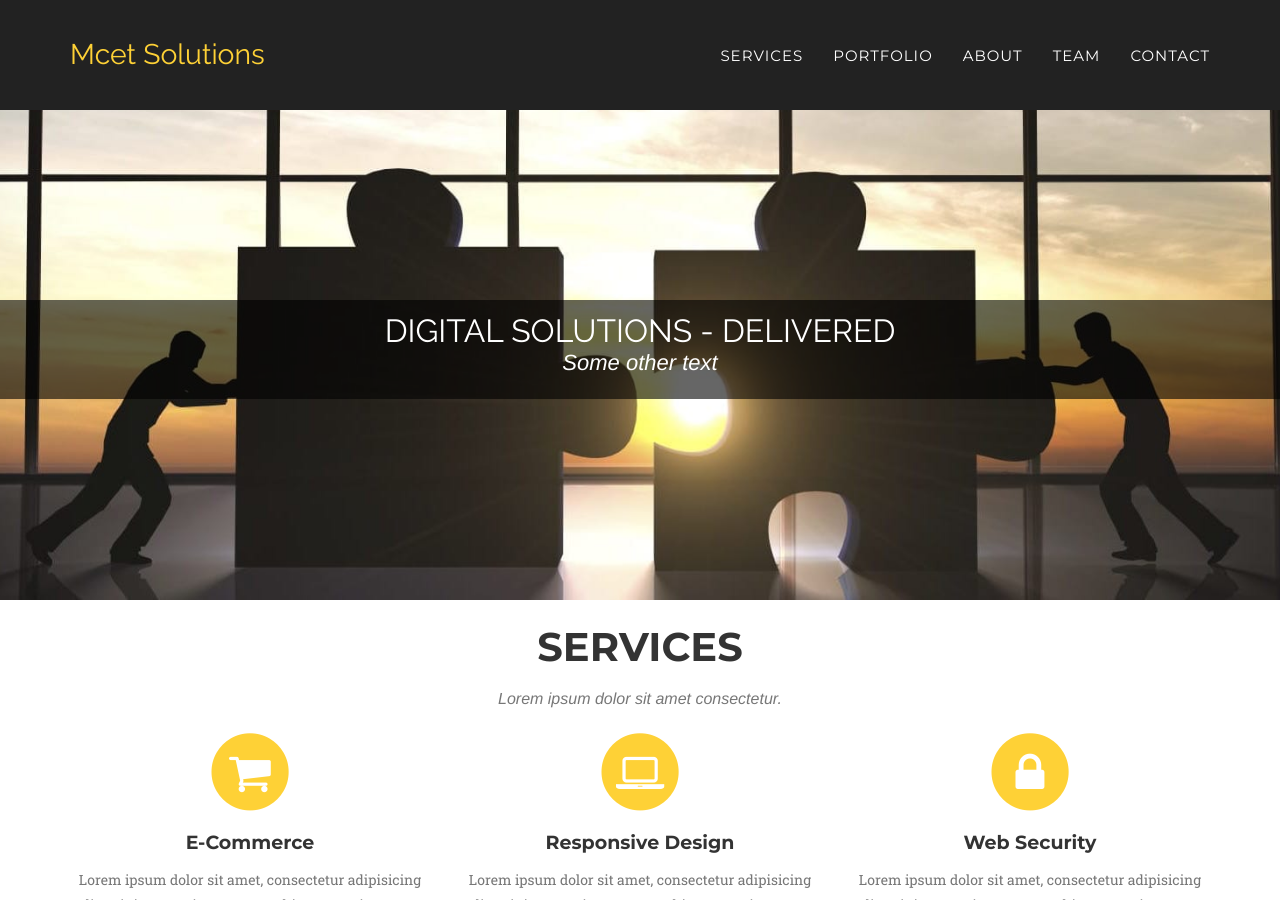
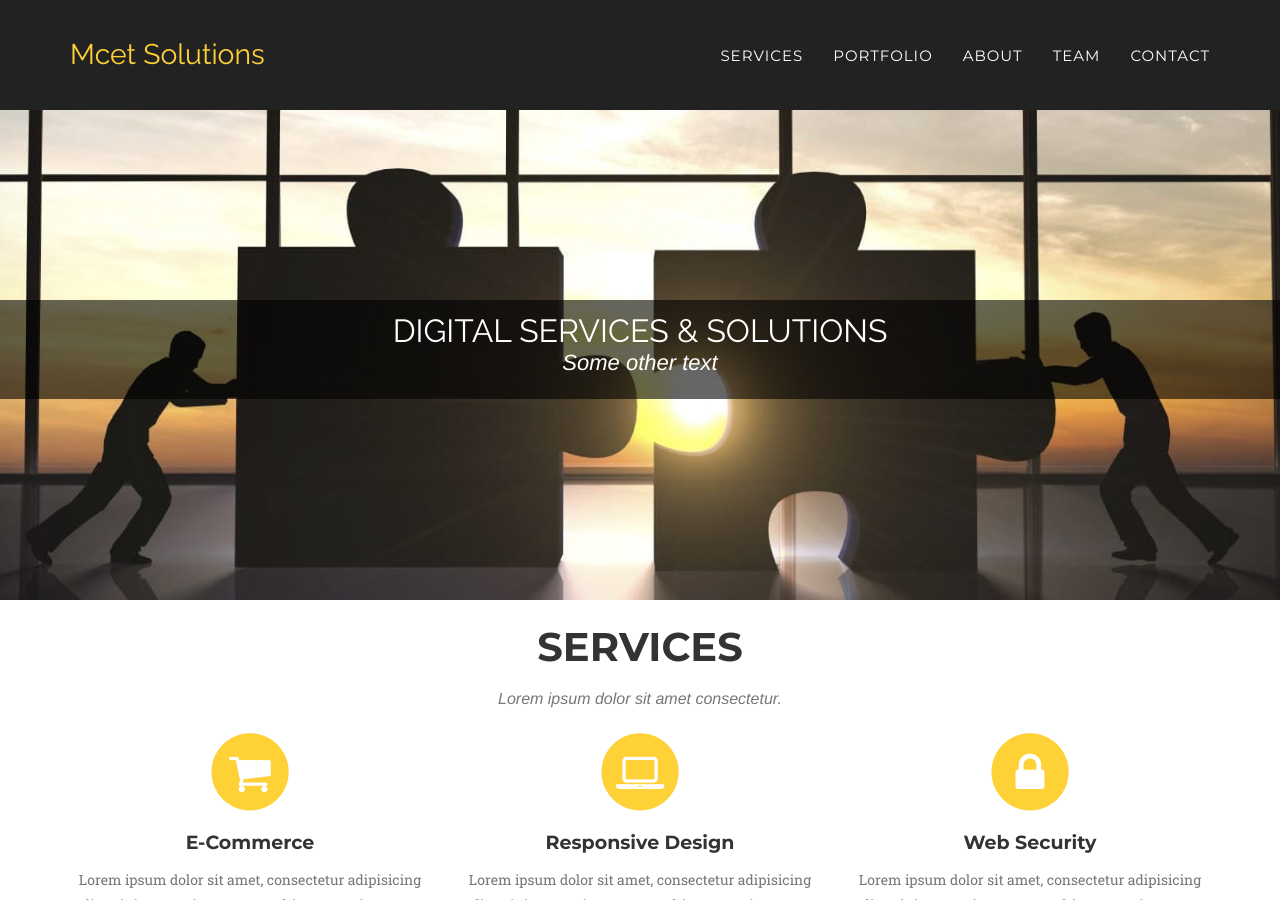
Before and after one commit to mcetsolutions/mcetsolutions.github.io, a Jekyll site: the page built from index.html, in a window 1280 px wide and 900 px high. Built offline with Jekyll 4.4.1, drawn with Linux system fonts in a browser that asks for light colours; some web fonts are replaced.

Commit message:
Update header.html

```diff
--- a/_includes/header.html
+++ b/_includes/header.html
@@ -44,7 +44,7 @@
     <header>
         <div class="container">
             <div class="intro-text">
-                <div class="intro-heading">Digital Solutions - Delivered</div>
+                <div class="intro-heading">Digital Services & Solutions</div>
                 <div class="intro-lead-in">Some other text</div>
                 <!-- <a href="#services" class="page-scroll btn btn-xl">Tell Me More</a> -->
             </div>
```
